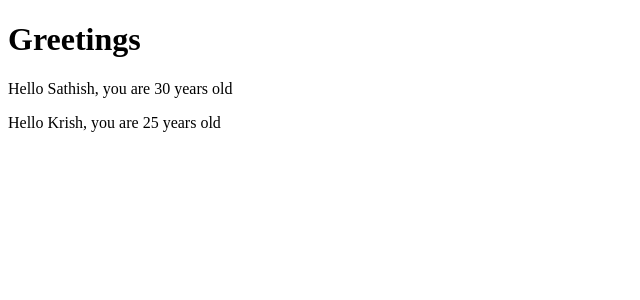
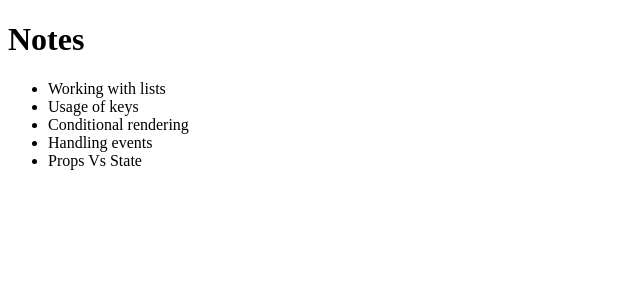
Before and after one commit to githubscientist/react-b51, a React (Vite) app: page / in a window 1280 px wide. Shown: the top 300 px of the page, without its empty margins (0-640 px from the left). Built offline with nearby package versions, Linux system fonts and the light colour scheme.

Commit message:
rendering lists --manual

```diff
--- a/src/App.jsx
+++ b/src/App.jsx
@@ -1,14 +1,19 @@
-import Hello from "./components/Hello";
+import React from 'react';
 
-const App = () => {
+function App({notes}) {
 
-  const age = 25;
+  console.log(notes);
 
   return (
     <div>
-      <h1>Greetings</h1>
-      <Hello name='Sathish' age={10 + 20} />
-      <Hello name='Krish' age={ age } />
+      <h1>Notes</h1>
+      <ul>
+        <li>{notes[0].content}</li>
+        <li>{notes[1].content}</li>
+        <li>{notes[2].content}</li>
+        <li>{notes[3].content}</li>
+        <li>{ notes[4].content }</li>
+      </ul>
     </div>
   )
 }
--- a/src/components/Hello.jsx
+++ /dev/null
@@ -1,10 +0,0 @@
-const Hello = (props) => {
-
-  console.log(props);
-
-  return (
-    <p>Hello {props.name}, you are { props.age } years old</p>
-  )
-}
-
-export default Hello;
--- a/src/main.jsx
+++ b/src/main.jsx
@@ -2,4 +2,33 @@ import React from 'react'
 import ReactDOM from 'react-dom/client'
 import App from './App.jsx'
 
-ReactDOM.createRoot(document.getElementById('root')).render(<App />);
+// data
+const notes = [
+    {
+        id: 1,
+        content: 'Working with lists',
+        important: true
+    },
+    {
+        id: 2,
+        content: 'Usage of keys',
+        important: false
+    },
+    {
+        id: 3,
+        content: 'Conditional rendering',
+        important: true
+    },
+    {
+        id: 4,
+        content: 'Handling events',
+        important: true
+    },
+    {
+        id: 5,
+        content: 'Props Vs State',
+        important: false
+    }
+]
+
+ReactDOM.createRoot(document.getElementById('root')).render(<App notes={ notes } />);
```
